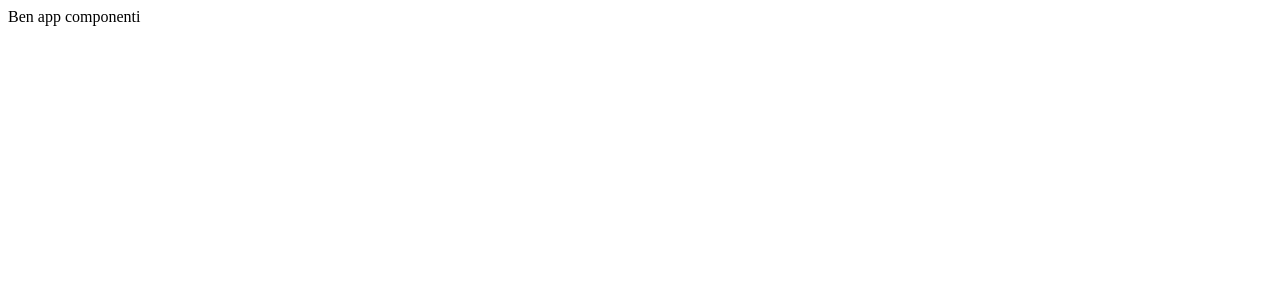
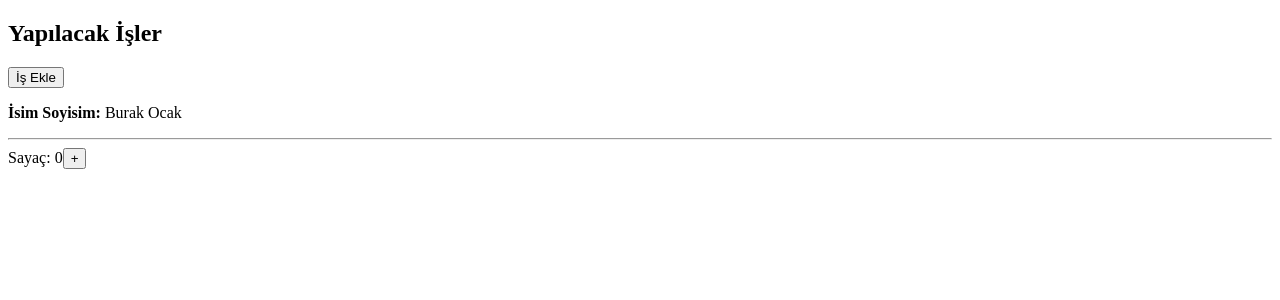
Before and after one commit to burak-ocak/ders14_tekrar, a React (Create React App) app: page / in a window 1280 px wide. Shown: the top 300 px of the page. Built offline with nearby package versions, Linux system fonts and the light colour scheme; the HTML template or start-up script is replaced by a standard one.

Commit message:
feat: useCallback ve useMemo örneği yapıldı.

```diff
--- a/src/App.js
+++ b/src/App.js
@@ -1,9 +1,31 @@
+import { useCallback, useMemo, useState } from "react";
+import Todos from "./Todos";
 
 function App() {
+  const [count, setCount] = useState(0);
+  const [todos, setTodos] = useState([]);
+
+  const increment = () => {
+    setCount((c) => c + 1);
+  };
+
+  const addTodo = useCallback(() => {
+    setTodos((t) => [...t, "Yeni iş"]);
+  }, [todos]);
+
+  const kisi = useMemo(() => {
+    return ( {ad: "Burak", soyad: "Ocak"} )
+  }, []);
+
   return (
-    <div>
-      Ben app componenti
-    </div>
+    <>
+      <Todos yapilacakIsler={todos} IsEkle={addTodo} kisi={kisi} />
+      <hr />
+      <div>
+        Sayaç: {count}
+        <button onClick={increment}>+</button>
+      </div>
+    </>
   );
 }
 
--- /dev/null
+++ b/src/Todos.jsx
@@ -0,0 +1,17 @@
+import { memo } from "react";
+
+function Todos({yapilacakIsler, IsEkle, kisi}) {
+    console.log("Todos render oldu");
+    return (
+        <>
+            <h2>Yapılacak İşler</h2>
+            {yapilacakIsler.map((todo, index) => {
+                return <p key={index}>{todo}</p>;
+            })}
+            <button onClick={IsEkle}>İş Ekle</button>
+            <p><strong>İsim Soyisim:</strong> {kisi.ad} {kisi.soyad}</p>
+        </>
+    );
+};
+
+export default memo(Todos);
```
